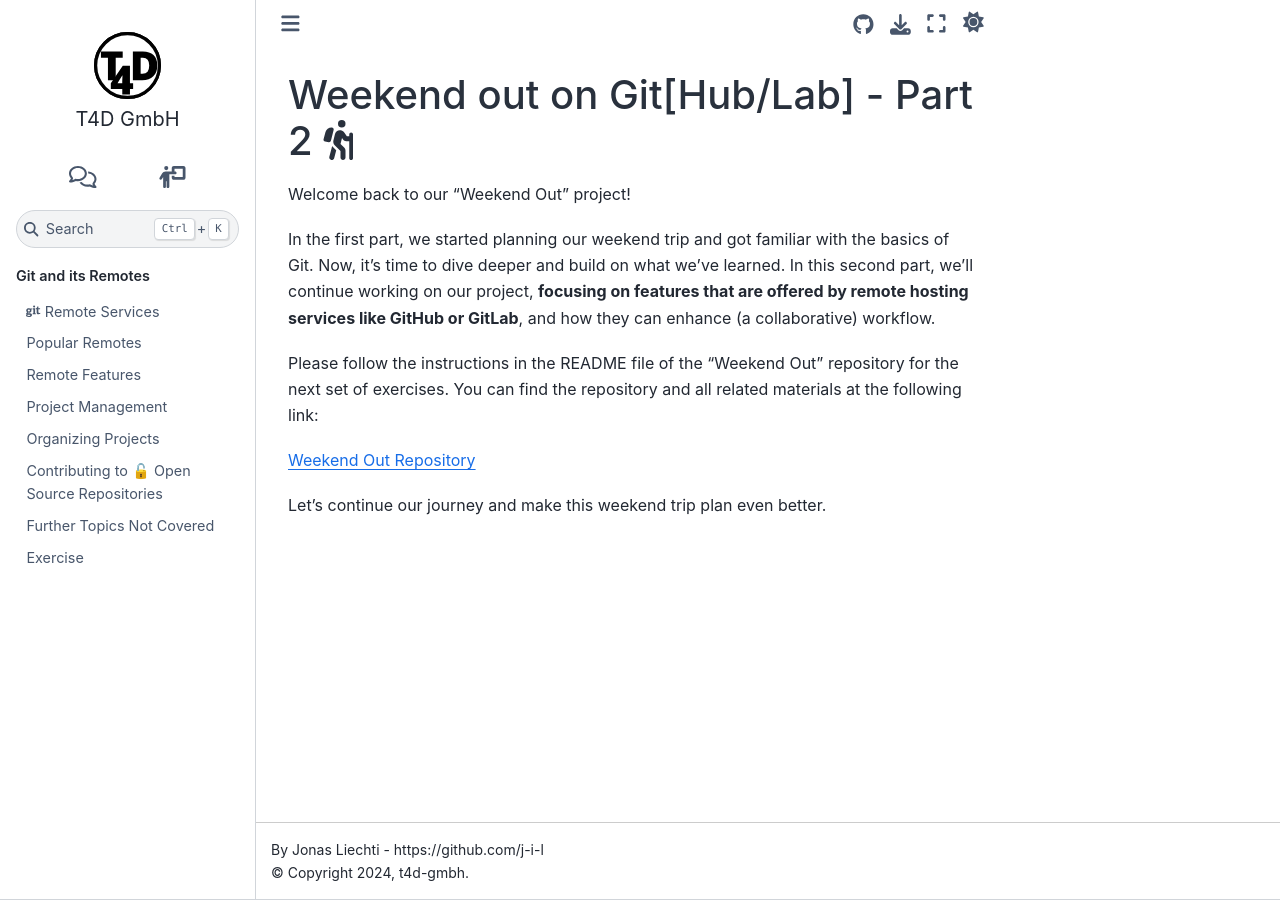
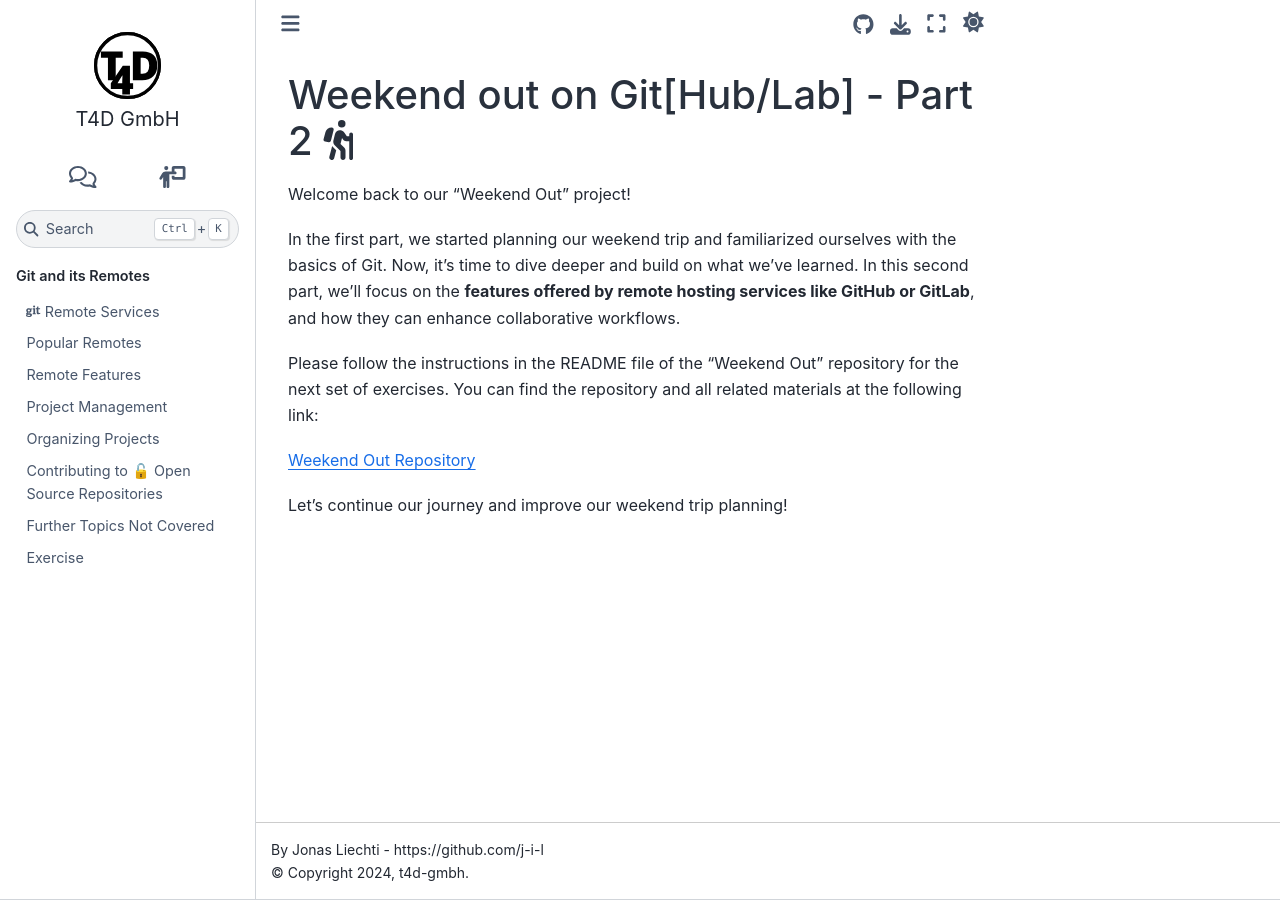
Before and after one commit to t4d-gmbh/git-and-its-remotes, a Sphinx documentation site: the page built from source/content/exercise/problem.md, in a window 1280 px wide. Built offline with Sphinx 7.4.7 and the Sphinx Book theme 1.1.4, drawn with Linux system fonts in a browser that asks for light colours; the version number could not be read and is left out.

Commit message:
Revised text in problem.md
Revisions to make text more "flowy" and concise

```diff
--- a/source/content/exercise/problem.md
+++ b/source/content/exercise/problem.md
@@ -2,13 +2,13 @@
 
 Welcome back to our “Weekend Out” project!
 
-In the first part, we started planning our weekend trip and got familiar with the basics of Git.
+In the first part, we started planning our weekend trip and familiarized ourselves with the basics of Git.
 Now, it’s time to dive deeper and build on what we’ve learned.
-In this second part, we’ll continue working on our project, **focusing on features that are offered by remote hosting services like GitHub or GitLab**, and how they can enhance (a collaborative) workflow.
+In this second part, we’ll focus on the **features offered by remote hosting services like GitHub or GitLab**, and how they can enhance  collaborative workflows.
 
 Please follow the instructions in the README file of the “Weekend Out” repository for the next set of exercises.
 You can find the repository and all related materials at the following link:
 
 [Weekend Out Repository](https://github.com/t4d-gmbh/Weekend-Out/)
 
-Let’s continue our journey and make this weekend trip plan even better.
+Let’s continue our journey and improve our weekend trip planning!
```
